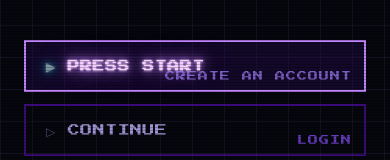
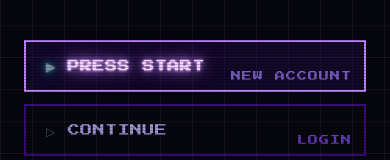
Before and after one commit to Sparkzflyin/NextQuest, a Next.js app: page / in a window 390 px wide. Shown: the part 454-614 px from the top of the page. Built offline with nearby package versions, Linux system fonts and the light colour scheme; no server answers; the database is empty.

Commit message:
Update account creation labels: change "CREATE AN ACCOUNT" to "NEW ACCOUNT" for consistency in mobile navigation

```diff
--- a/src/app/page.tsx
+++ b/src/app/page.tsx
@@ -103,7 +103,7 @@ export default async function Home() {
                   <span className="neon-violet">PRESS START</span>
                 </span>
                 <span className="absolute right-3 bottom-1.5 text-[10px] tracking-widest text-violet-400/70 sm:static sm:right-auto sm:bottom-auto sm:text-sm sm:tracking-normal sm:text-violet-400 sm:opacity-0 sm:transition-opacity sm:group-hover:opacity-100">
-                  CREATE AN ACCOUNT
+                  NEW ACCOUNT
                 </span>
               </Link>
               <Link
--- a/src/components/mobile-nav.tsx
+++ b/src/components/mobile-nav.tsx
@@ -67,7 +67,7 @@ export function MobileNav({ signedIn, isAdmin }: Props) {
                     className="font-pixel mt-2 flex items-center justify-between border-2 border-neon-violet bg-violet-950/40 px-4 py-3 text-[11px] text-violet-100"
                   >
                     <span>▶ START</span>
-                    <span className="text-violet-300">NEW GAME</span>
+                    <span className="text-violet-300">NEW ACCOUNT</span>
                   </Link>
                 </>
               )}
```
